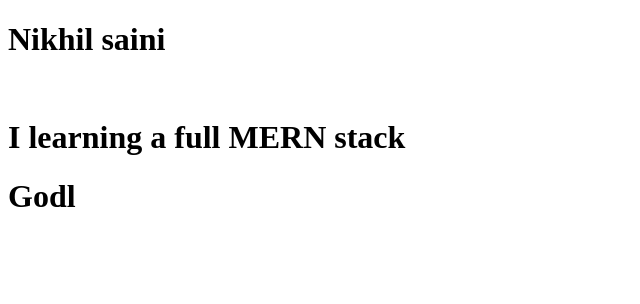
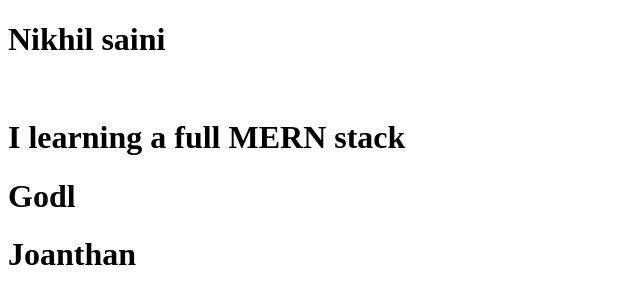
Before and after one commit to Nikhilsaini10/Live, a plain HTML site: page index.html in a window 1280 px wide. Shown: the whole page, without its empty margins (0-640 px from the left). Drawn offline with Linux system fonts and the light colour scheme.

Commit message:
new h1 tag

```diff
--- a/index.html
+++ b/index.html
@@ -10,5 +10,6 @@
   <br>
   <h1>I learning a full MERN stack </h1>
   <h1> Godl </h1>
+  <h1>Joanthan</h1>
 </body>
 </html>
```
